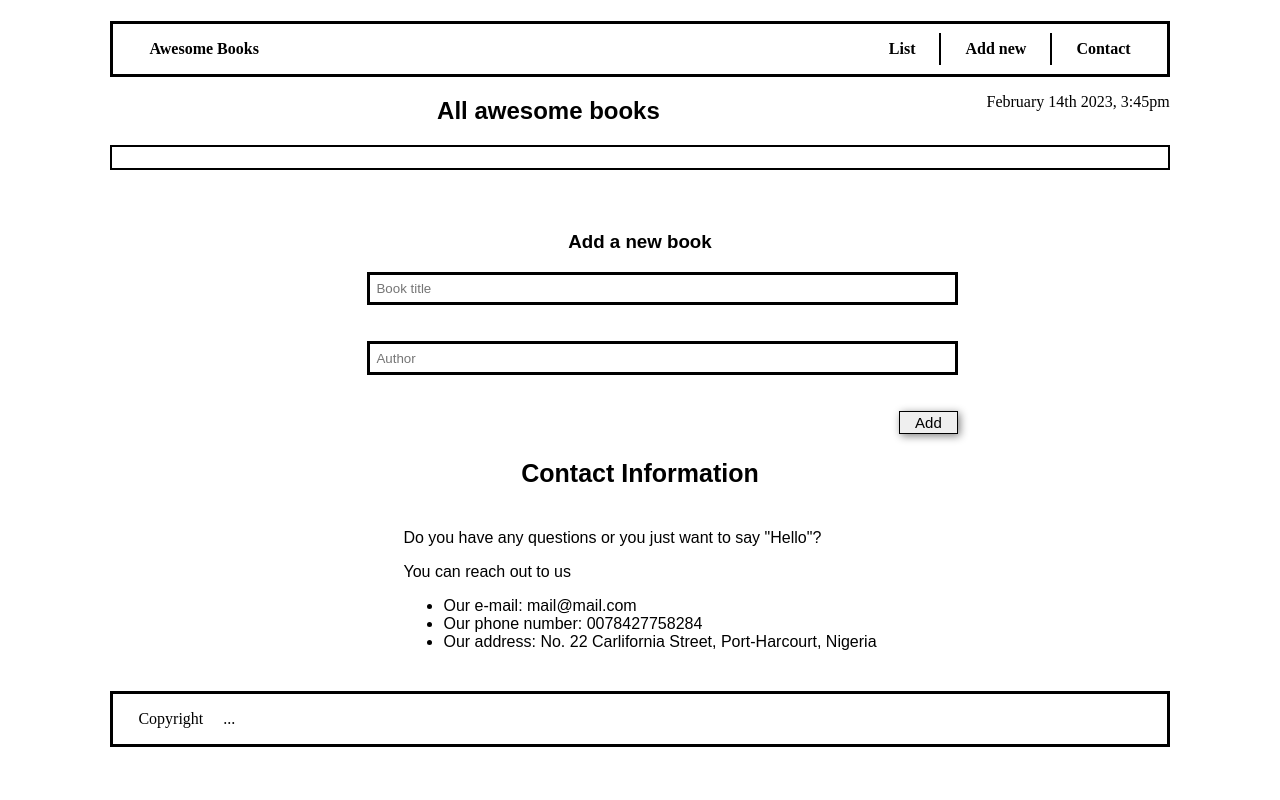
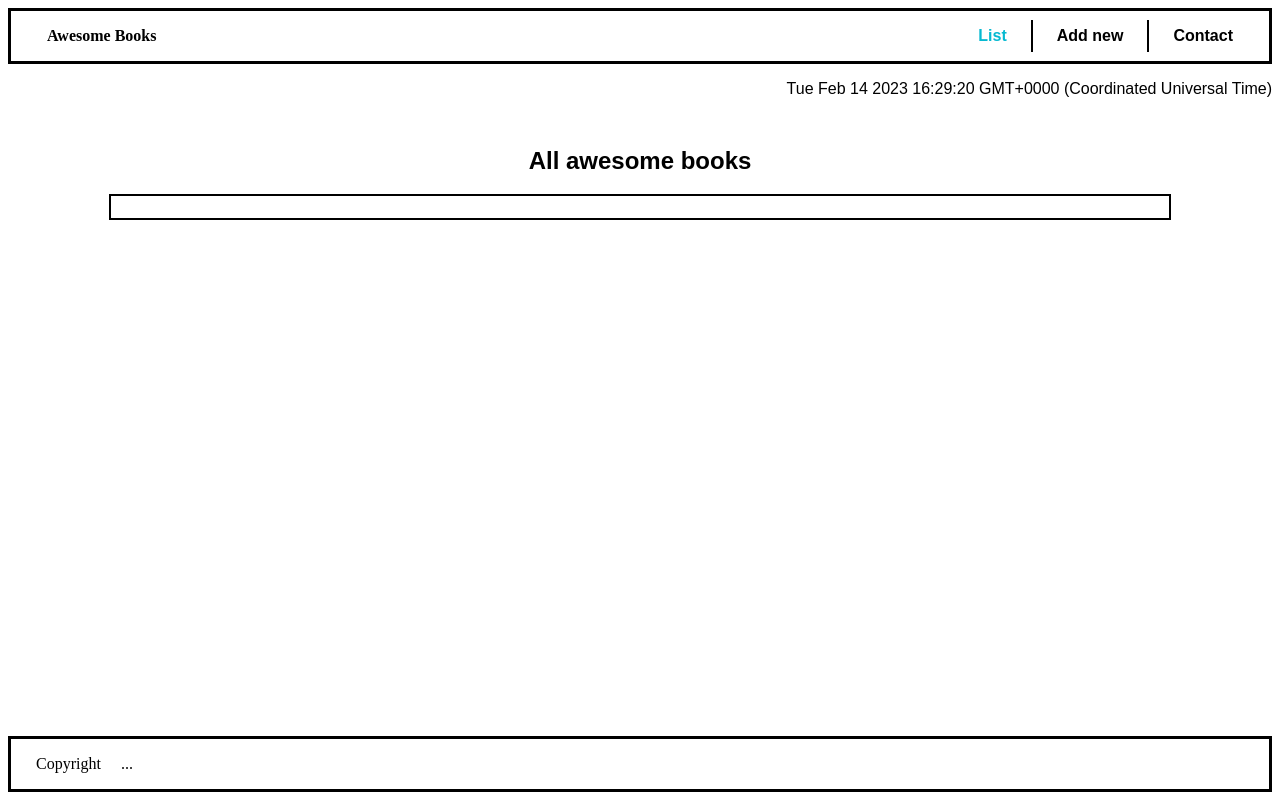
Before and after one commit to alexiscyber14/awesomebooks, a website: page index.html in a window 1280 px wide. Drawn offline with Linux system fonts and the light colour scheme.

Commit message:
Add js navigation

```diff
--- a/index.html
+++ b/index.html
@@ -13,20 +13,21 @@
             <p>Awesome Books</p>
 
             <ul>
-                <li><a href="#">List</a></li> <hr>
-                <li><a href="#">Add new</a></li> <hr>
-                <li><a href="#">Contact</a></li>
+                <li ><a href="#" class="switch active">List</a></li> <hr>
+                <li><a href="#"class="switch">Add new</a></li> <hr>
+                <li><a href="#" class="switch">Contact</a></li>
             </ul>
         </nav>
-        <p class="headerTime">February 14th 2023, 3:45pm</p>
+        <p class="headerTime" id="dated"></p>
     </header>
-    <section>
+    <main>
+    <section class="window current-window">
         <h1 class="section-title">All awesome books</h1>
         <div id="book-collection">
             <!-- this my container for displaying the books -->
           </div>
     </section>
-    <section class="form-section">
+    <section class="window  form-section">
         <h3 class="form-title">Add a new book</h3>
         <form id="book-form">
             <input type="text" id="title" placeholder="Book title">
@@ -39,7 +40,7 @@
           </form>
     </section>
 
-    <section class="contact-Section">
+    <section class="window contact-Section">
         <h3>Contact Information</h3>
         <div class="contact-Container">
             <p>Do you have any questions or you just want
@@ -53,7 +54,7 @@
             </ul>
         </div>
     </section>
-
+    </main>
     <footer>
         <div class="copyright-Container">
             <p>Copyright</p>
--- a/index.js
+++ b/index.js
@@ -74,3 +74,27 @@ bookForm.addEventListener('submit', (event) => {
   bookCollection.render();
   bookForm.reset();
 });
+
+var pev = document.querySelectorAll(".window");
+var btx = document.querySelectorAll(".switch")
+
+                    var palNav = function(nual){
+                        pev.forEach((slide) => {
+                            slide.classList.remove('current-window');
+
+                            btx.forEach((btn)=>{
+                                btn.classList.remove('active');
+                            });
+                        });
+
+                        pev[nual].classList.add('current-window');
+                        btx[nual].classList.add('active');
+                    }
+                    btx.forEach((btn, i) => {
+                        btn.addEventListener("click", () => {
+                            palNav(i);
+                        });
+                    });
+const timeDate = document.getElementById('dated')
+const date = new Date();
+timeDate.innerHTML = date;
--- a/style.css
+++ b/style.css
@@ -1,5 +1,11 @@
 body {
   background-color: #fff;
+  min-height: 98vh;
+  display: flex;
+  flex-direction: column;
+}
+
+main {
   padding: 1% 8%;
 }
 
@@ -8,7 +14,7 @@ nav {
   display: flex;
   flex-direction: row;
   justify-content: space-between;
-  padding: 0px 36px;
+  padding: 0 36px;
   align-items: baseline;
   font-weight: 600;
 }
@@ -23,21 +29,22 @@ nav ul {
 }
 
 ul hr {
-height: 30px;
-border: 1px solid black;
-padding: 0px;
-margin: -20px;
+  height: 30px;
+  border: 1px solid black;
+  padding: 0;
+  margin: -20px;
 }
 
 nav a {
   text-decoration: none;
   color: black;
-
+  font-family: 'Poppins', sans-serif;
 }
 
 .headerTime {
   float: right;
   font-weight: 500;
+  font-family: 'Poppins', sans-serif;
 }
 
 .contact-Section {
@@ -47,19 +54,31 @@ nav a {
   font-family: 'Poppins', sans-serif;
 }
 
-.contact-Section h3{
- font-size: 25px;
+main .window {
+  display: none;
+}
+
+main .current-window {
+  display: flex;
+  flex-direction: column;
+}
+
+.active {
+  color: rgb(6, 185, 209);
+}
+
+.contact-Section h3 {
+  font-size: 25px;
 }
 
 .copyright-Container {
   display: flex;
   flex-direction: row;
   border: 3px solid black;
-  padding: 0px 25px;
+  padding: 0 25px;
   gap: 20px;
   margin-top: 24px;
 }
-
 
 .section-title {
   text-align: center;
@@ -135,3 +154,7 @@ form button {
   padding: 1%;
   border: 3px solid black;
 }
+
+footer {
+  margin-top: auto;
+}
```
